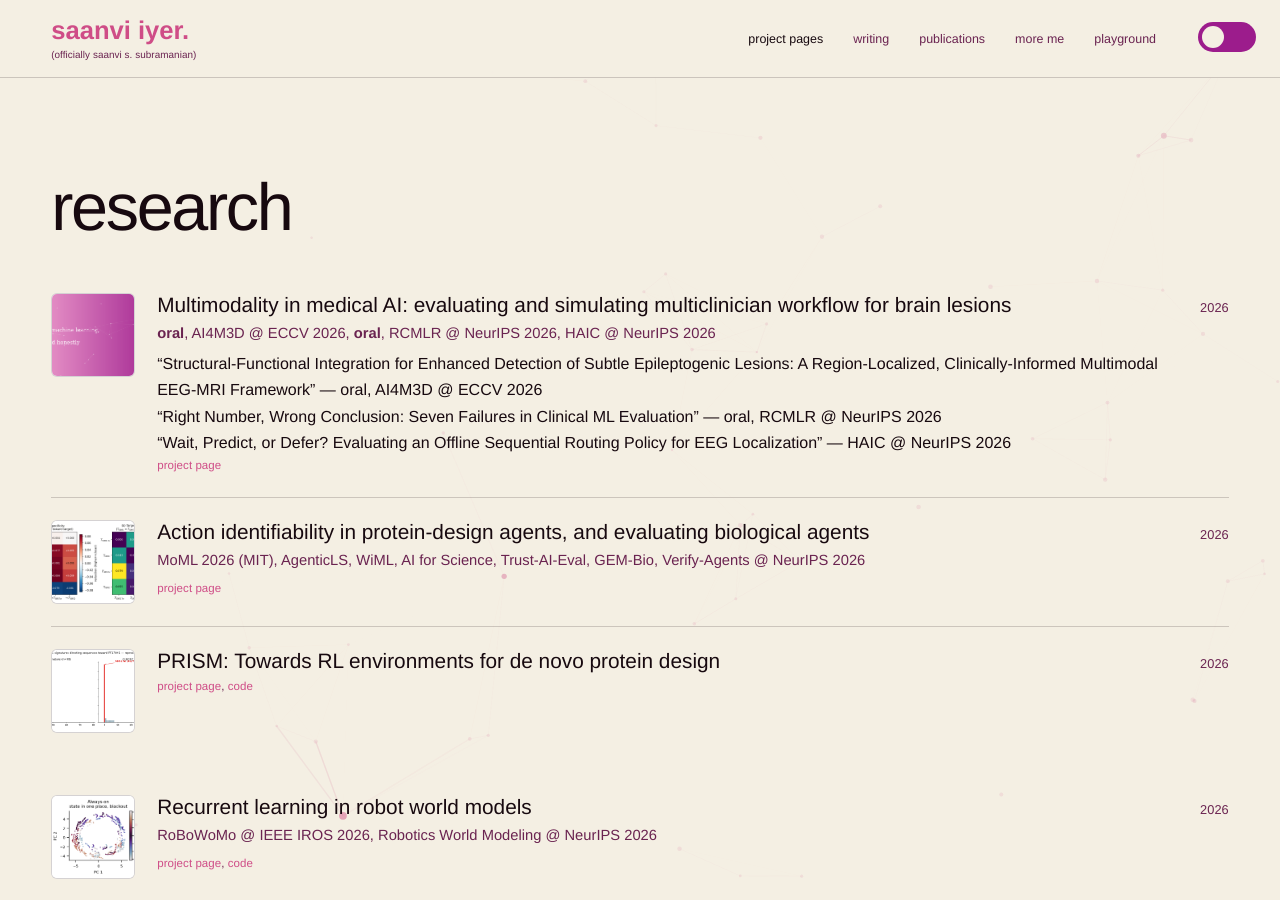
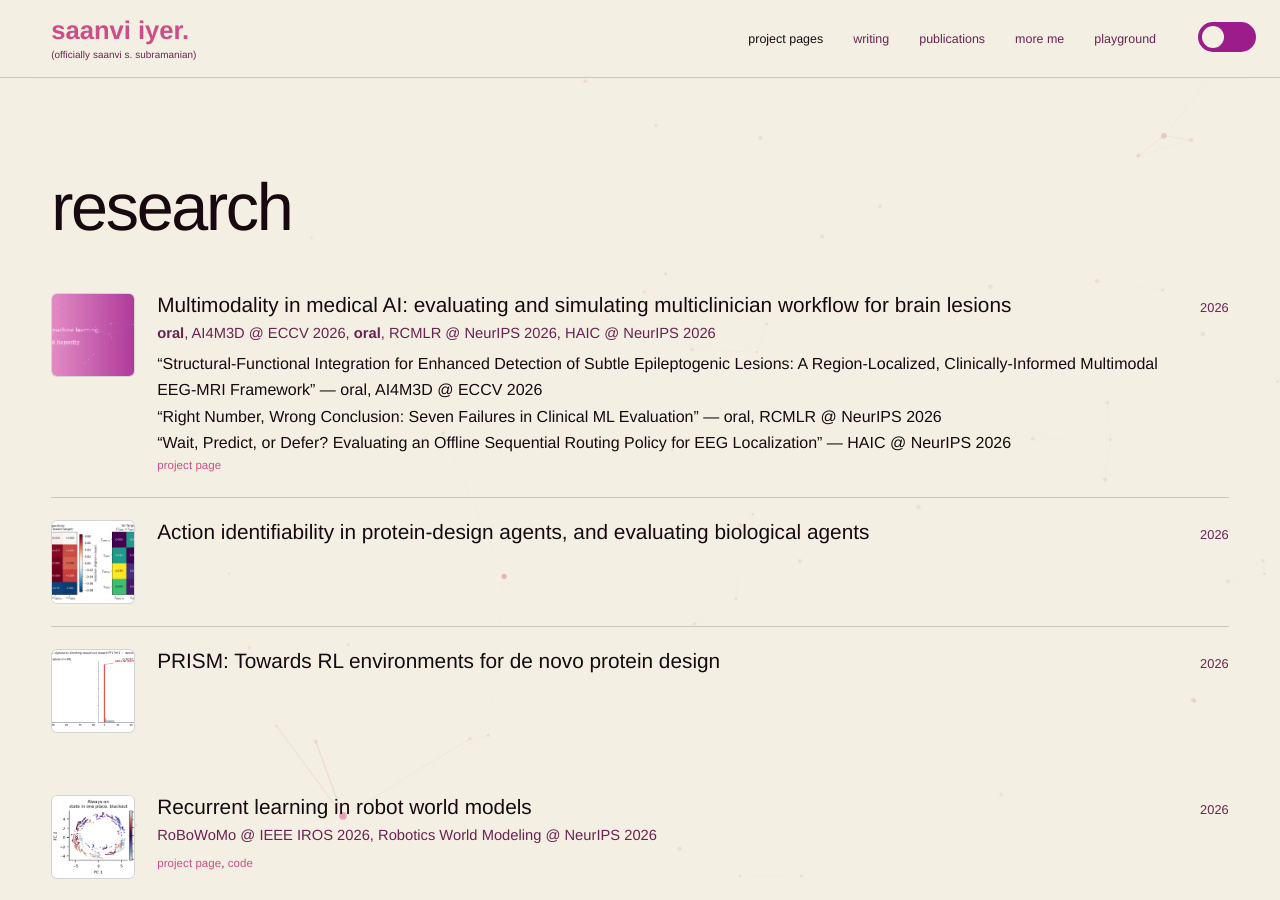
Before and after one commit to saanviiyer/saanviiyer.github.io, a Jekyll site: the page built from pages/projects-index.html, in a window 1280 px wide and 900 px high. Built offline with Jekyll 4.4.1, drawn with Linux system fonts in a browser that asks for light colours; some web fonts are replaced.

Commit message:
Make action-identifiability and PRISM rows unclickable, drop the venue list

```diff
--- a/pages/projects-index.html
+++ b/pages/projects-index.html
@@ -24,20 +24,17 @@ permalink: /projects/
     </div>
 
     <div class="pub-row">
-      <a class="pub-thumb" href="{{ '/pages/projects/action-identifiability/' | relative_url }}"><img src="{{ '/assets/images/projects/agentevals/identifiability-signatures.png' | relative_url }}" alt="Action identifiability"></a>
+      <span class="pub-thumb"><img src="{{ '/assets/images/projects/agentevals/identifiability-signatures.png' | relative_url }}" alt="Action identifiability"></span>
       <div class="pub-main">
-        <h3 class="pub-title"><a href="{{ '/pages/projects/action-identifiability/' | relative_url }}">Action identifiability in protein-design agents, and evaluating biological agents</a></h3>
-        <div class="pub-venue">MoML 2026 (MIT), AgenticLS, WiML, AI for Science, Trust-AI-Eval, GEM-Bio, Verify-Agents @ NeurIPS 2026</div>
-        <div class="pub-links"><a href="{{ '/pages/projects/action-identifiability/' | relative_url }}">project page</a></div>
+        <h3 class="pub-title">Action identifiability in protein-design agents, and evaluating biological agents</h3>
       </div>
       <div class="pub-year">2026</div>
     </div>
 
     <div class="pub-row">
-      <a class="pub-thumb" href="{{ '/projects/prism/' | relative_url }}"><img src="{{ '/assets/images/prism-signature-steering/sbs17a-ranking.png' | relative_url }}" alt="PRISM"></a>
+      <span class="pub-thumb"><img src="{{ '/assets/images/prism-signature-steering/sbs17a-ranking.png' | relative_url }}" alt="PRISM"></span>
       <div class="pub-main">
-        <h3 class="pub-title"><a href="{{ '/projects/prism/' | relative_url }}">PRISM: Towards RL environments for de novo protein design</a></h3>
-        <div class="pub-links"><a href="{{ '/projects/prism/' | relative_url }}">project page</a>, <a href="https://github.com/saanviiyer/PRISM" target="_blank" rel="noopener">code</a></div>
+        <h3 class="pub-title">PRISM: Towards RL environments for de novo protein design</h3>
       </div>
       <div class="pub-year">2026</div>
     </div>
```
